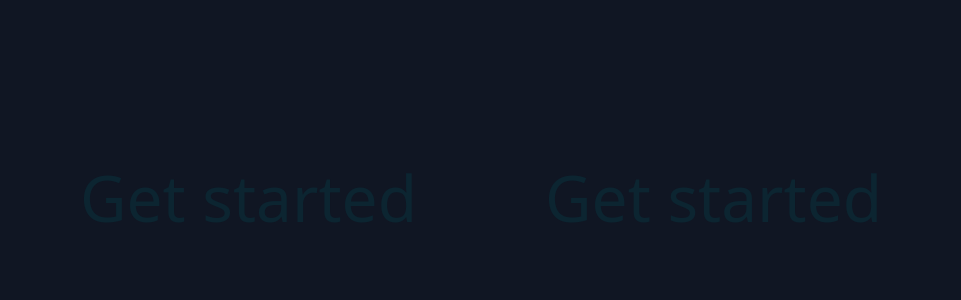
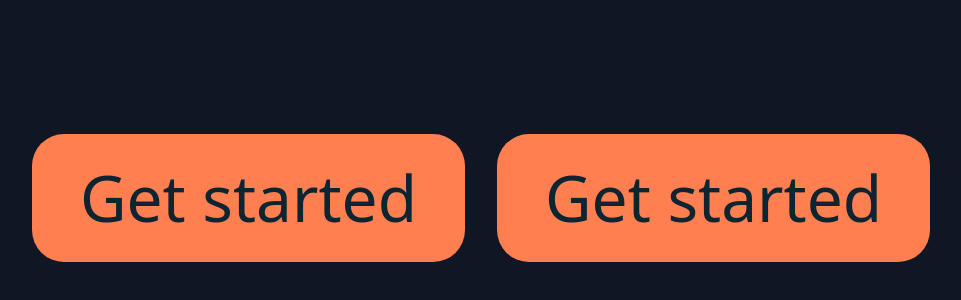
Before and after one commit to Blueavian9/Button-Effect-mouse-tracking, a plain HTML site: page src/index.html in a window 1280 px wide. Shown: the part 122-422 px from the top of the page, without its empty margins (159-1120 px from the left). Drawn offline with Linux system fonts and the light colour scheme.

Commit message:
updated commit

```diff
--- a/src/index.html
+++ b/src/index.html
@@ -5,7 +5,7 @@
     <meta charset="UTF-8">
     <meta name="viewport" content="width=device-width, initial-scale=1.0">
     <title>Glassy buttons</title>
-    <link href="/style.css" rel="stylesheet" />
+    <link href="/src/style.css" rel="stylesheet" />
 </head>
 
 <body>
--- a/src/style.css
+++ b/src/style.css
@@ -162,11 +162,31 @@ table {
     padding: 1rem 1.5rem;
     border: 0;
     border-radius: 1rem;
-    background-color: var(--_surface);
+    background-color: coral;
+    position: relative;
 
+    &::after {
+        content: '';
+        position: absolute;
+        z-index: -1;
+        inset: 0;
+        border-radius: inherit;
+        background-color: var(--_surface);
+        transition: translate 200ms;
+    }
+
+    &:hover,
+    &:focus-visible {
+        translate: 0 -.5rem;
+
+        &::after {
+            translate: 0 .65rem;
+        }
+    }
 }
 
-.glassy-button:hover,
-.glassy-button:focus-visible {
-    translate: 0 -.5rem;
+
+
+.glassy-button:nth-child(1) {
+    --_surface: var(--button-1-surface);
 }
```
